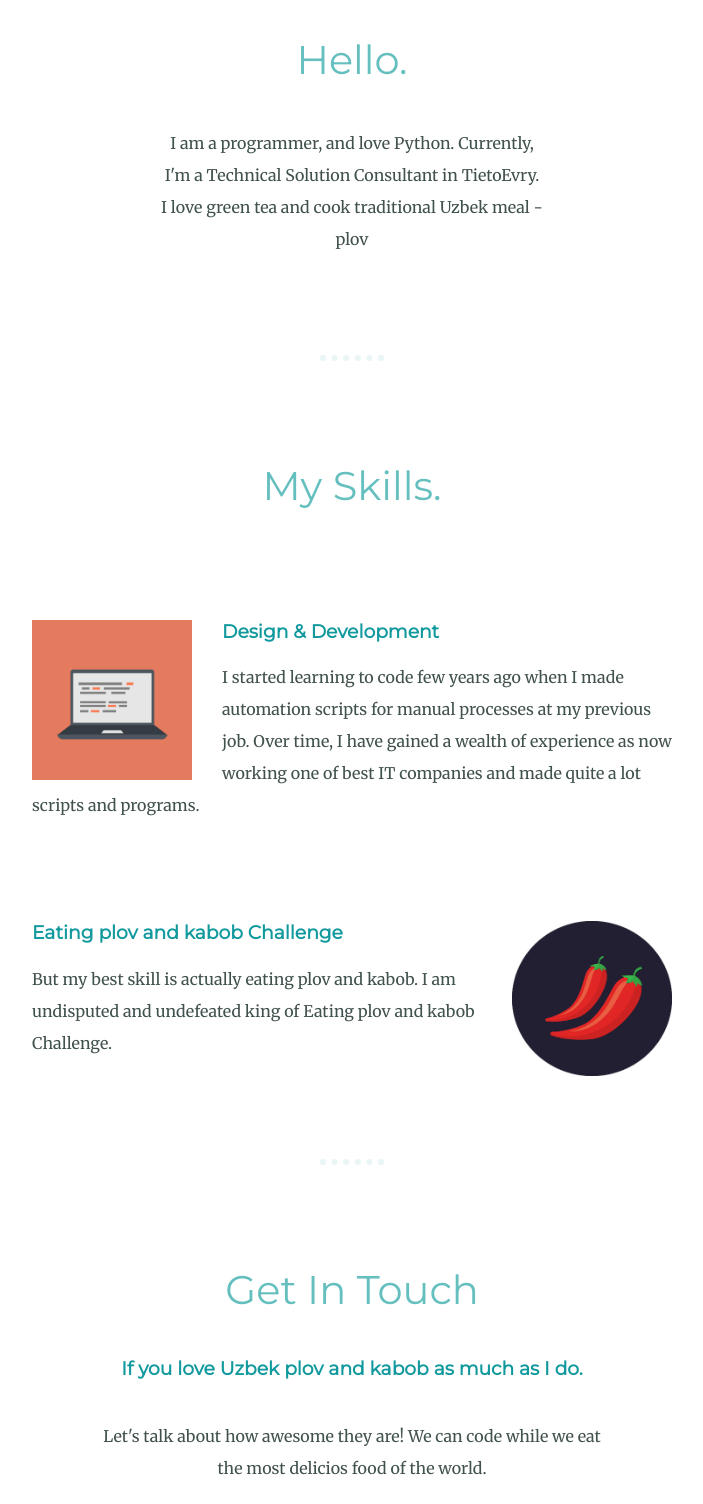
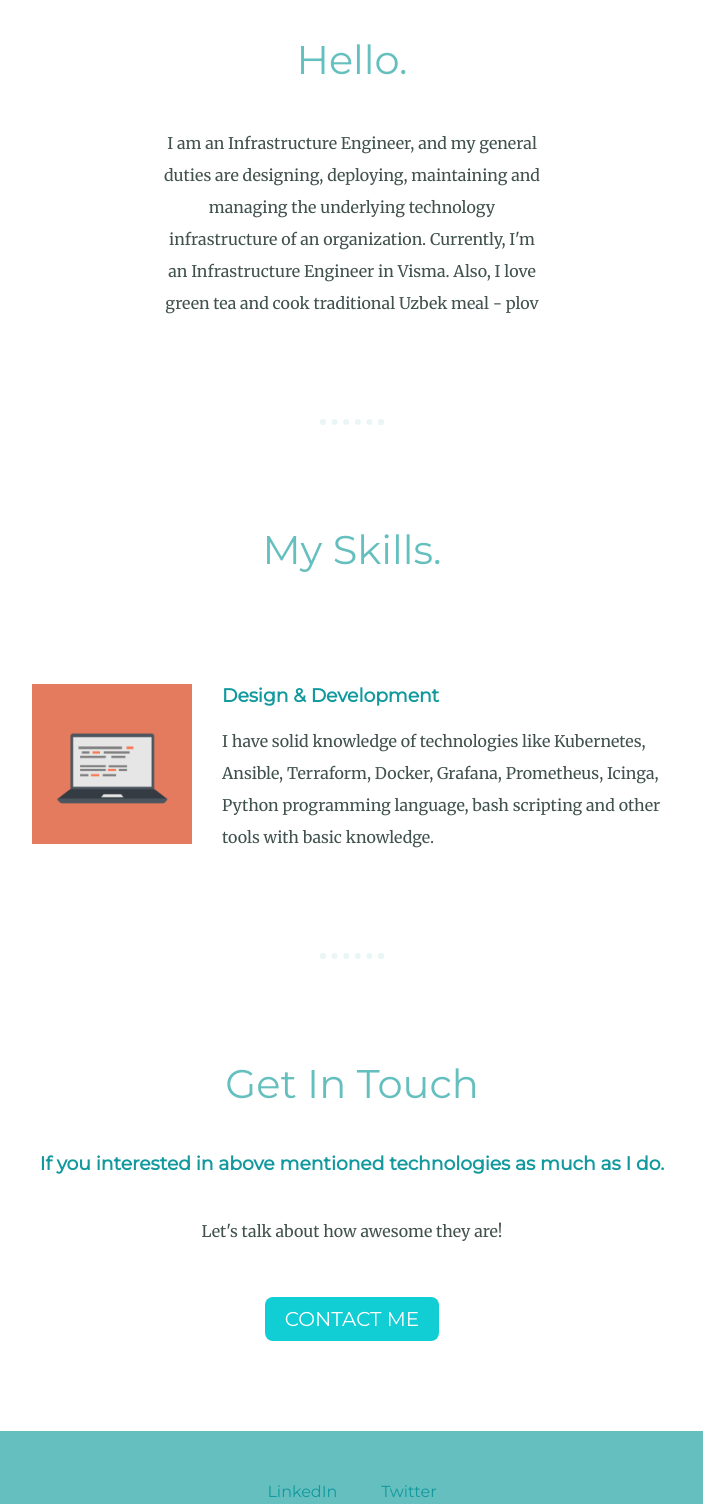
Before and after one commit to faruh7/personel_web_site, a plain HTML site: page index.html in a window 1280 px wide. Shown: the part 1063-2567 px from the top of the page, without its empty margins (288-991 px from the left). Drawn offline with Linux system fonts and the light colour scheme.

Commit message:
updated details

```diff
--- a/index.html
+++ b/index.html
@@ -2,7 +2,7 @@
 <html lang="en" dir="ltr">
   <head>
     <meta charset="utf-8">
-    <title>Farrukh Safarov - a developer.</title>
+    <title>Farrukh Safarov - Infrastructure Engineer.</title>
     <link rel="stylesheet" href="css/styles.css">
     <link rel="icon" href="favicon.ico">
     <link rel="preconnect" href="https://fonts.googleapis.com">
@@ -13,7 +13,7 @@
     <div class="top-container">
       <img class="top-cloud" src="images/cloud.png" alt="cloud-img">
       <h1>I'm Farrukh.</h1>
-      <h2>a <span class="pro">pro</span>grammer.</h2>
+      <h2>an <span class="pro">Infrastructure </span>Engineer.</h2>
       <img class="bottom-cloud" src="images/cloud.png" alt="cloud-img">
       <img src="images/mountain.png" alt="mountain-img">
     </div>
@@ -21,7 +21,7 @@
       <div class="profile">
         <img class="profile-img" src="images/photo.png" alt="profile-img">
         <h2>Hello.</h2>
-        <p class="intro">I am a programmer, and love Python. Currently, I'm a Technical Solution Consultant in TietoEvry. I love green tea and cook traditional Uzbek meal - plov</p>
+        <p class="intro">I am an Infrastructure Engineer, and my general duties are designing, deploying, maintaining and managing the underlying technology infrastructure of an organization. Currently, I'm an Infrastructure Engineer in Visma. Also, I love green tea and cook traditional Uzbek meal - plov</p>
       </div>
       <hr>
       <div class="skills">
@@ -29,26 +29,21 @@
         <div class="skill-row">
           <img class="comp-img" src="images/computer.png" alt="computer-img">
           <h3>Design & Development</h3>
-          <p>I started learning to code few years ago when I made automation scripts for manual processes at my previous job. Over time, I have gained a wealth of experience as now working one of best IT companies and made quite a lot scripts and programs.</p>
-        </div>
-        <div class="skill-row">
-          <img class="chilli-img" src="images/chillies.png" alt="skill-img">
-          <h3>Eating plov and kabob Challenge</h3>
-          <p>But my best skill is actually eating plov and kabob. I am undisputed and undefeated king of Eating plov and kabob Challenge.</p>
+          <p>I have solid knowledge of technologies like Kubernetes, Ansible, Terraform, Docker, Grafana, Prometheus, Icinga, Python programming language, bash scripting and other tools with basic knowledge.</p>
         </div>
       </div>
       <hr>
       <div class="contact-me">
         <h2>Get In Touch</h2>
-        <h3>If you love Uzbek plov and kabob as much as I do.</h3>
-        <p class="contact-message">Let's talk about how awesome they are! We can code while we eat the most delicios food of the world.</p>
+        <h3>If you interested in above mentioned technologies as much as I do.</h3>
+        <p class="contact-message">Let's talk about how awesome they are!</p>
         <a class="btn" href="mailto:fsafarov34@gmail.com">CONTACT ME</a>
       </div>
     </div>
     <div class="bottom-container">
       <a class="footer-link" href="https://www.linkedin.com/in/farrukh-safarov-4732037a/">LinkedIn</a>
       <a class="footer-link" href="https://twitter.com/FarrukhSafarov">Twitter</a>
-      <p class="copyright">© 2022 Farrukh Safarov.</p>
+      <p class="copyright">© 2023 Farrukh Safarov.</p>
     </div>
   </body>
 </html>
```
